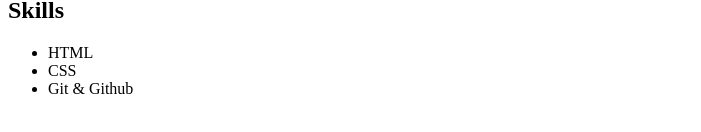
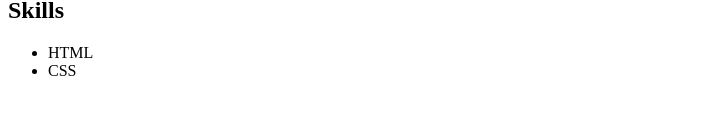
Before and after one commit to technot1k/rsschool-cv, a plain HTML site: page index.html in a window 1280 px wide. Shown: the part 142-274 px from the top of the page, without its empty margins (0-701 px from the left). Drawn offline with Linux system fonts and the light colour scheme.

Commit message:
refactor: change index.html
change index.html

```diff
--- a/index.html
+++ b/index.html
@@ -14,7 +14,6 @@
     <ul>
         <li>HTML</li>
         <li>CSS</li>
-        <li>Git & Github</li>
     </ul>
 </body>
 </html>
```
